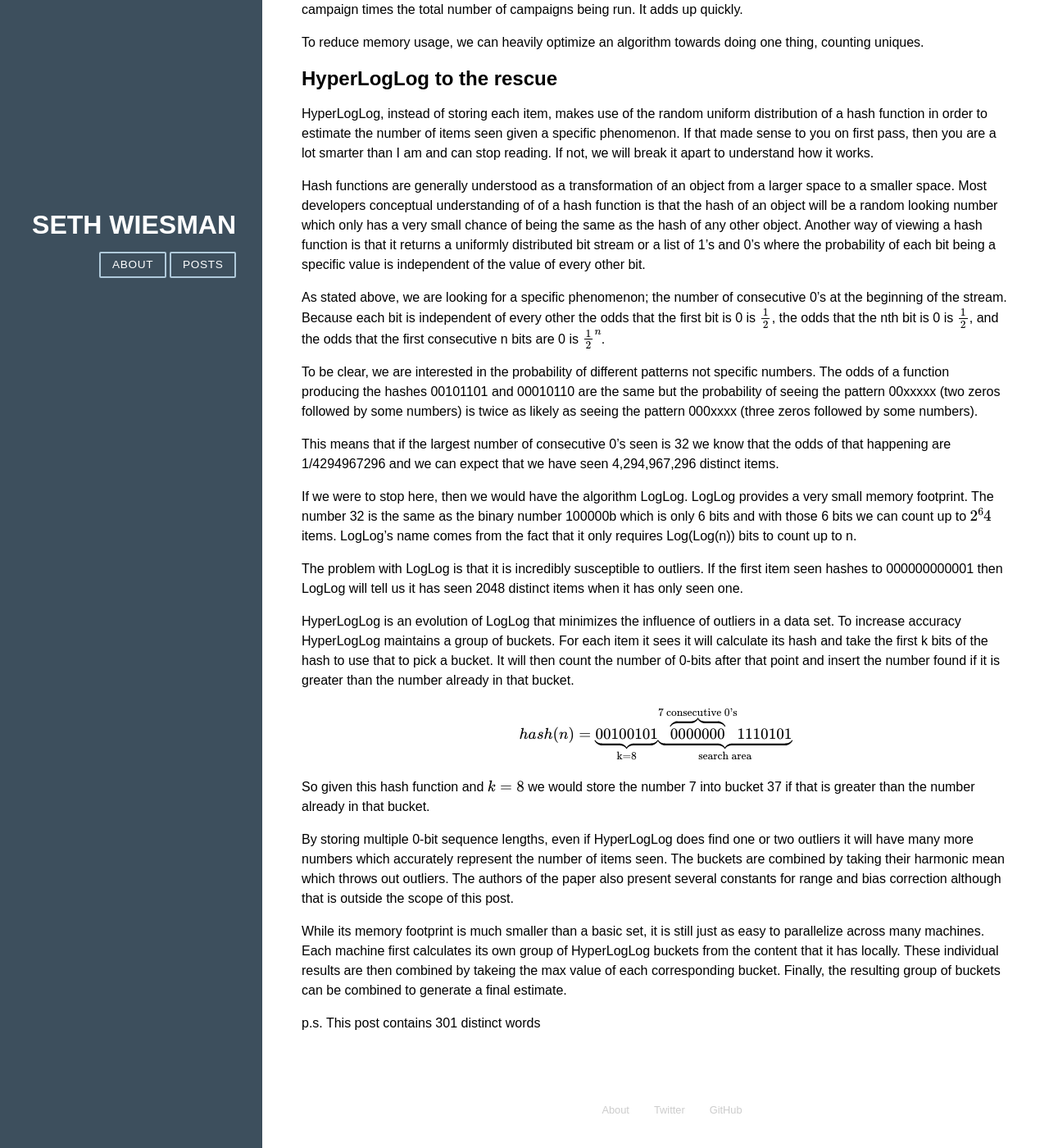
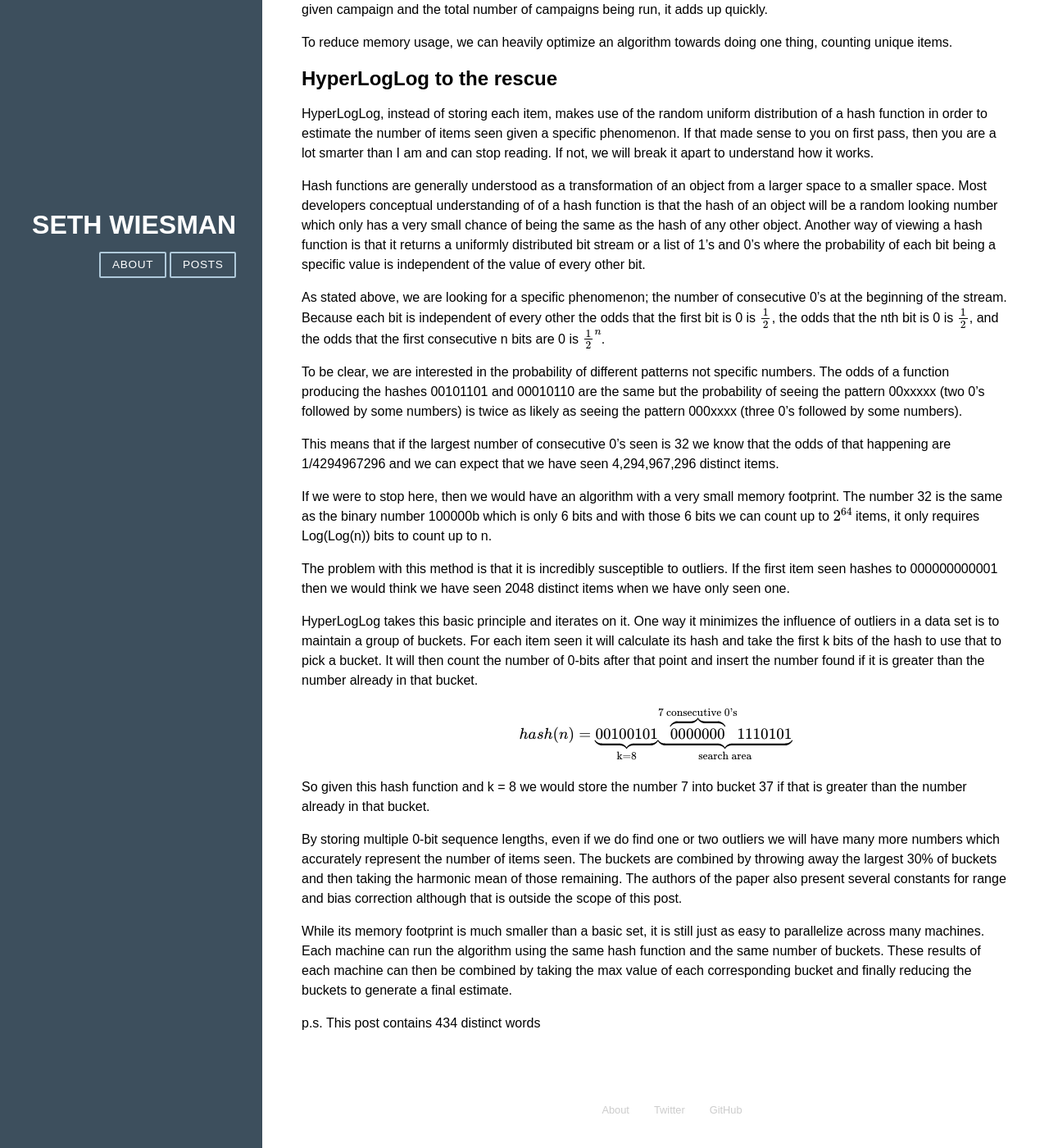
Before and after one commit to sjwiesman/sjwiesman.github.io, a Jekyll site: the page built from _posts/2015-07-31-counting-at-scale.md, in a window 1280 px wide and 1400 px high, scrolled down 641 px. Shown: the whole window at 82% size. Built offline with Jekyll 4.4.1, drawn with Linux system fonts in a browser that asks for light colours; formulas are drawn with MathJax 3; some of the changed text lies outside the part shown.

Commit message:
Travis' comments

```diff
--- a/_posts/2015-07-31-counting-at-scale.md
+++ b/_posts/2015-07-31-counting-at-scale.md
@@ -3,9 +3,9 @@ layout: post
 title: Counting at Scale
 ---
 
-MediaMath processes terabytes of data each day for the various reports available in T1. One metric we show is the number of unique impressions for each campaign. While this is conceptually a simple problem, solving it at scale is not so straight forward.
+MediaMath processes many terabytes of data each day for the various reports available in T1. One metric we show is the number of unique impressions for each campaign. While this is conceptually a simple problem, solving it at scale is not so straight forward.
 
-The canonical way of solving this problem would be for any given campaign put the uuid of each person into a set and then check its size. It is easy to understand the appeal of this approach; sets are provided in all modern standard libraries so it is easy to implement, and it is a mathematically sound way of solving the problem.
+The canonical way of solving this problem would be for any given campaign put the id of each person who say an ad for that campaign into a set and then check its size. It is easy to understand the appeal of this approach; sets are provided in all modern standard libraries so it is easy to implement, and it is a mathematically sound way of solving the problem.
 
 Best of all, implementing this on top of Hadoop would be straight forward. The map step would be to place all the items into sets and the reduce phase would be to combine them and then output the sets size.
 
@@ -15,9 +15,9 @@ The problem with the naive solution is that eventually everything will need to b
 
 An empty string on the JVM requires 40 bytes and a string with 5 characters, the average length of a word in the English language, requires 48 bytes. This means that for at least half of all English words we are using more memory for overhead than to store the actual characters!
 
-Even if we are only looking at numeric id's, a Long is 64 Bytes times the number of unique impressions for a given campaign times the total number of campaigns being run. It adds up quickly.
+Even if we are only looking at numeric id's, a Long is 64 Bytes. Multiply that by the number of unique impressions for a given campaign and the total number of campaigns being run, it adds up quickly.
 
-To reduce memory usage, we can heavily optimize an algorithm towards doing one thing, counting uniques.
+To reduce memory usage, we can heavily optimize an algorithm towards doing one thing, counting unique items.
 
 ##HyperLogLog to the rescue
 
@@ -27,24 +27,24 @@ Hash functions are generally understood as a transformation of an object from a
 
 As stated above, we are looking for a specific phenomenon; the number of consecutive 0’s at the beginning of the stream. Because each bit is independent of every other the odds that the first bit is 0 is $$\frac{1}{2}$$, the odds that the nth bit is 0 is $$\frac{1}{2}$$, and the odds that the first consecutive n bits are 0 is $$\frac{1}{2}^n$$.
 
-To be clear, we are interested in the probability of different patterns not specific numbers. The odds of a function producing the hashes 00101101 and 00010110 are the same but the probability of seeing the pattern 00xxxxx (two zeros followed by some numbers) is twice as likely as seeing the pattern 000xxxx (three zeros followed by some numbers).
+To be clear, we are interested in the probability of different patterns not specific numbers. The odds of a function producing the hashes 00101101 and 00010110 are the same but the probability of seeing the pattern 00xxxxx (two 0’s followed by some numbers) is twice as likely as seeing the pattern 000xxxx (three 0’s followed by some numbers).
 
 This means that if the largest number of consecutive 0’s seen is 32 we know that the odds of that happening are 1/4294967296 and we can expect that we have seen 4,294,967,296 distinct items.
 
-If we were to stop here, then we would have the algorithm LogLog. LogLog provides a very small memory footprint. The number 32 is the same as the binary number 100000b which is only 6 bits and with those 6 bits we can count up to $$2^64$$ items. LogLog’s name comes from the fact that it only requires Log(Log(n)) bits to count up to n.
+If we were to stop here, then we would have an algorithm with a very small memory footprint. The number 32 is the same as the binary number 100000b which is only 6 bits and with those 6 bits we can count up to $$2^{64}$$ items, it only requires Log(Log(n)) bits to count up to n.
 
-The problem with LogLog is that it is incredibly susceptible to outliers. If the first item seen hashes to 000000000001 then LogLog will tell us it has seen 2048 distinct items when it has only seen one.
+The problem with this method is that it is incredibly susceptible to outliers. If the first item seen hashes to 000000000001 then we would think we have seen 2048 distinct items when we have only seen one.
 
-HyperLogLog is an evolution of LogLog that minimizes the influence of outliers in a data set. To increase accuracy HyperLogLog maintains a group of buckets. For each item it sees it will calculate its hash and take the first k bits of the hash to use that to pick a bucket. It will then count the number of 0-bits after that point and insert the number found if it is greater than the number already in that bucket.
+HyperLogLog takes this basic principle and iterates on it. One way it minimizes the influence of outliers in a data set is to maintain a group of buckets. For each item seen it will calculate its hash and take the first k bits of the hash to use that to pick a bucket. It will then count the number of 0-bits after that point and insert the number found if it is greater than the number already in that bucket.
 
 $$
 hash(n) = \underbrace{00100101}_\text{k=8}\underbrace{\overbrace{0000000}^\text{7 consecutive 0's}1110101}_\text{search area}
 $$
 
-So given this hash function and $$k = 8$$ we would store the number 7 into bucket 37 if that is greater than the number already in that bucket.
+So given this hash function and k = 8 we would store the number 7 into bucket 37 if that is greater than the number already in that bucket.
 
-By storing multiple 0-bit sequence lengths, even if HyperLogLog does find one or two outliers it will have many more numbers which accurately represent the number of items seen. The buckets are combined by taking their harmonic mean which throws out outliers. The authors of the paper also present several constants for range and bias correction although that is outside the scope of this post.
+By storing multiple 0-bit sequence lengths, even if we do find one or two outliers we will have many more numbers which accurately represent the number of items seen. The buckets are combined by throwing away the largest 30% of buckets and then taking the harmonic mean of those remaining. The authors of the paper also present several constants for range and bias correction although that is outside the scope of this post.
 
-While its memory footprint is much smaller than a basic set, it is still just as easy to parallelize across many machines. Each machine first calculates its own group of HyperLogLog buckets from the content that it has locally. These individual results are then combined by takeing the max value of each corresponding bucket. Finally, the resulting group of buckets can be combined to generate a final estimate.
+While its memory footprint is much smaller than a basic set, it is still just as easy to parallelize across many machines. Each machine can run the algorithm using the same hash function and the same number of buckets. These results of each machine can then be combined by taking the max value of each corresponding bucket and finally reducing the buckets to generate a final estimate.
 
-p.s. This post contains 301 distinct words
+p.s. This post contains 434 distinct words
```
